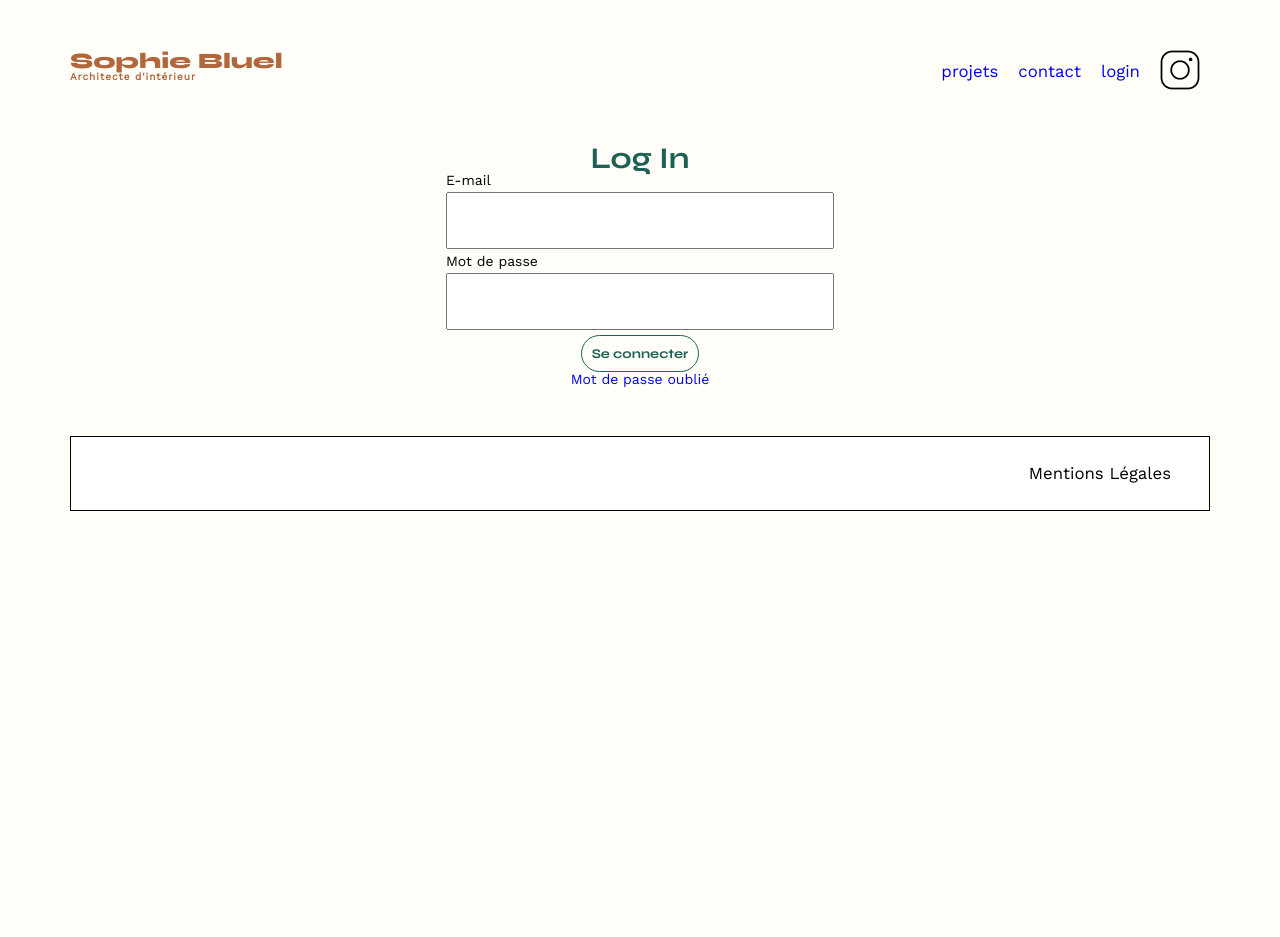
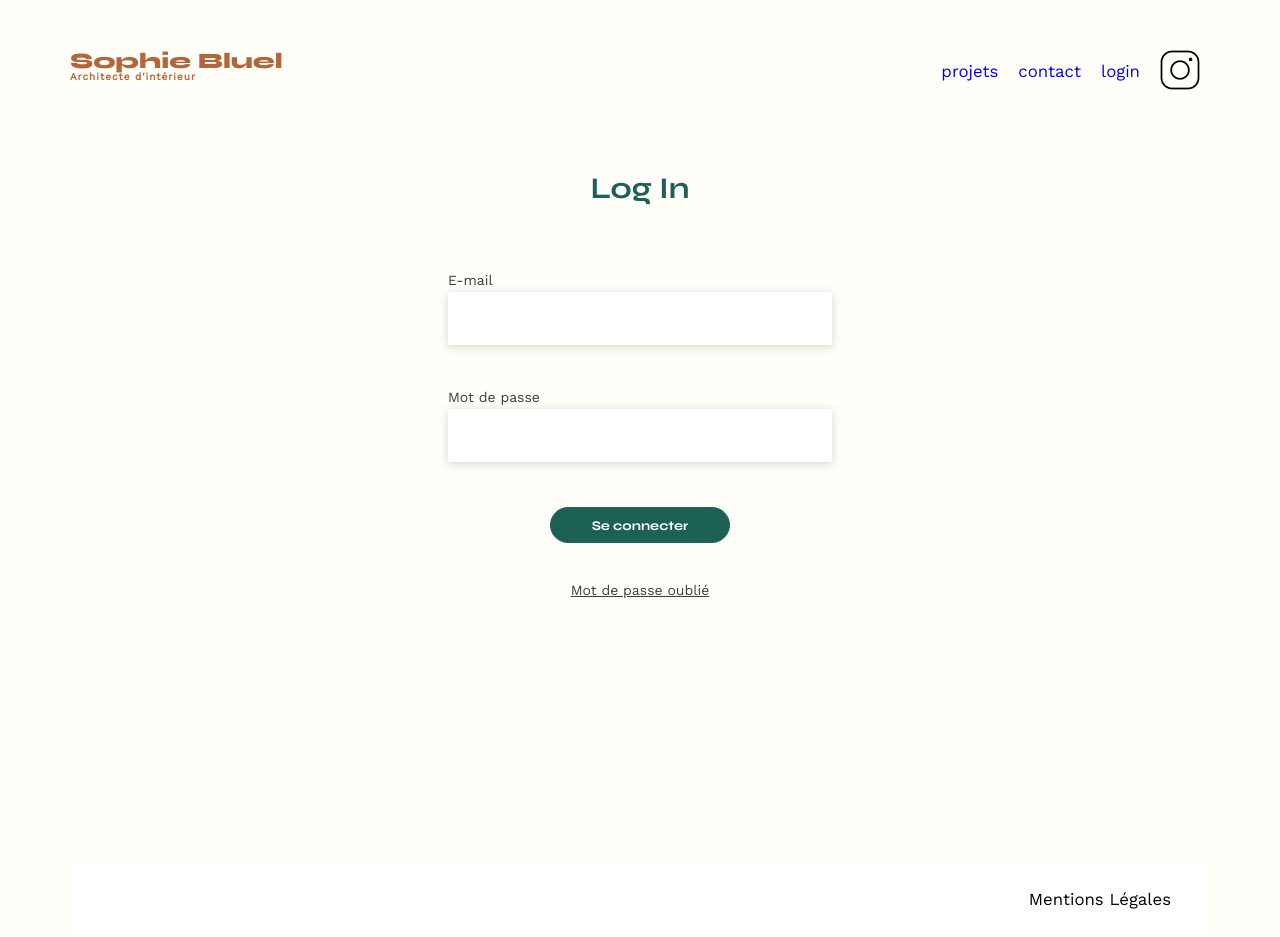
Before and after one commit to clemtib/Portfolio_Sophie_Bluel, a plain HTML site: page FrontEnd/pageConnexion.html in a window 1280 px wide. Before the commit the page ends 800 px from the top, so only its background shows below. Drawn offline with nearby package versions, Linux system fonts and the light colour scheme.

Commit message:
pageConnexion css ok

```diff
--- a/FrontEnd/assets/style.css
+++ b/FrontEnd/assets/style.css
@@ -188,8 +188,9 @@ input[type="submit"]{
 	border-radius: 60px ;
 }
 footer{
-	background-color: white;
-	border: 1px solid black;
+	background-color: #ffffff;
+	border:1px solid #fffef8 ;
+
 }
 footer nav ul {
 	display: flex;
@@ -221,7 +222,7 @@ button:hover{
 
 }
 
-button.high{
+button.high, button.connexion{
 	background-color: #1D6154;
 	color: white;
 }
@@ -237,12 +238,17 @@ section.connexionContainer{
 	display: flex;
 	flex-direction: column;
 	align-items: center;
+	margin-bottom: 265px;
+}
+section.connexionContainer h2{
+	padding: 30px ;
 }
 form.connexion{
 	display:flex;
 	flex-direction: column;
 }
 .id, .mp{
+	margin-top: 40px;
 	display: flex;
 	flex-direction: column;
 }
@@ -251,4 +257,26 @@ form.connexion{
 	width: 380px ;
 	height: 51px;
 	margin: 5px 0;
+	border: none;
+	box-shadow: 0px 2px 10px rgba(0, 0, 0, 0.17);;
 }
+section.connexionContainer label{
+	color: #3D3D3D;
+}
+
+button.connexion{
+	width: 180px;
+	height: 36px;
+	margin:40px ;
+	text-align: center;
+}
+section.connexionContainer a{
+	text-decoration: underline;
+	color: #3D3D3D;
+}
+/*
+footer.pied{
+	bottom: 0;
+	position: fixed;
+
+} */
--- a/FrontEnd/pageConnexion.html
+++ b/FrontEnd/pageConnexion.html
@@ -34,18 +34,18 @@
         <div class="id">
           <label for="email">E-mail</label>
 
-          <input type="text" />
+          <input type="text" class="connexion" />
         </div>
         <div class="mp">
           <label for="password">Mot de passe</label>
-          <input type="password" />
+          <input type="password" class="connexion" />
         </div>
       </form>
-      <button>Se connecter</button>
+      <button class="connexion" class="high">Se connecter</button>
       <a href="#">Mot de passe oublié</a>
     </section>
 
-    <footer>
+    <footer class="pied">
       <nav>
         <ul>
           <li>Mentions Légales</li>
```
Also changed, not shown: FrontEnd/index.html (+1 -0 lines), FrontEnd/portfolio.js (+28 -15 lines).
